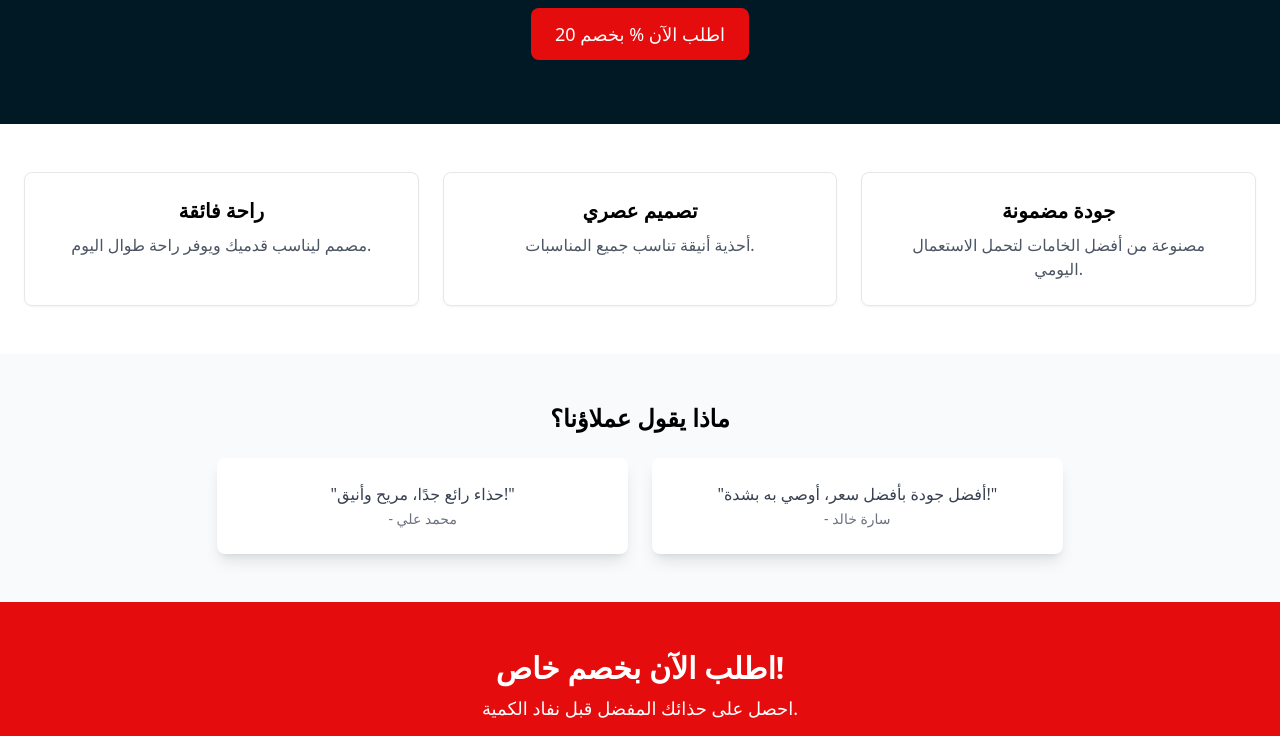
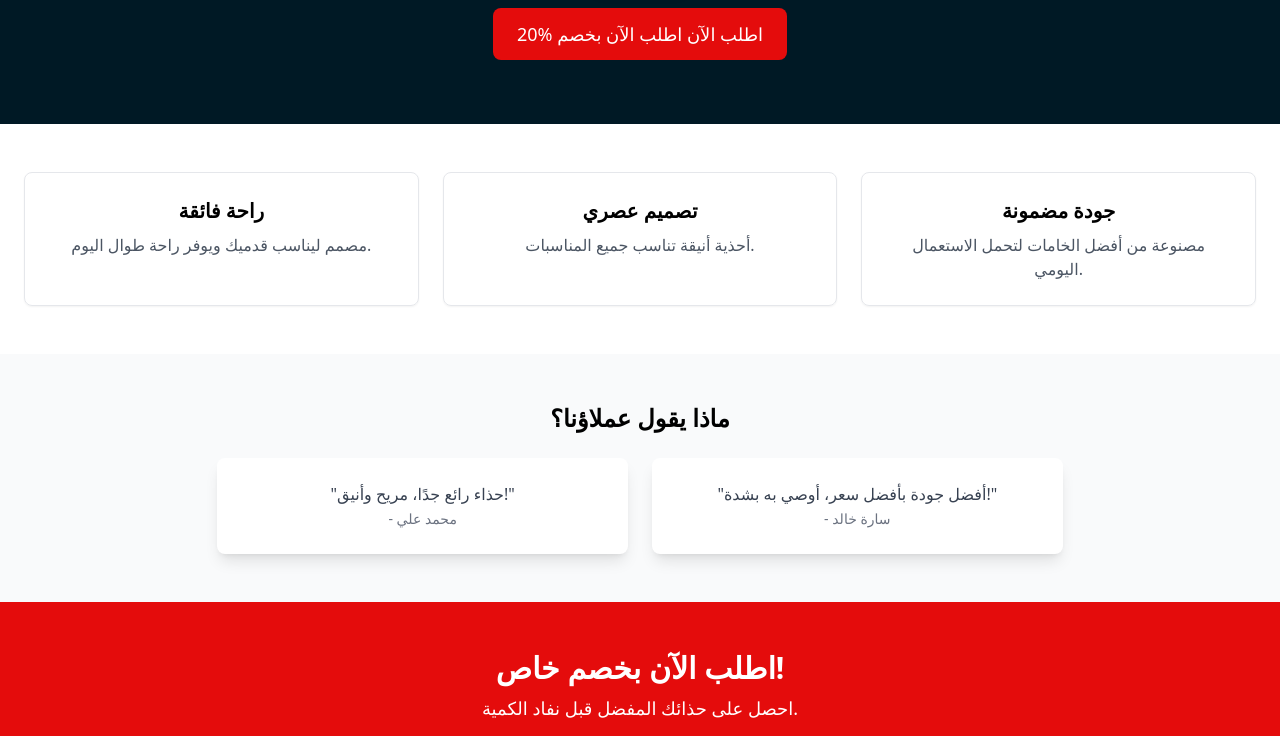
Before and after one commit to OmarAshour952/Xshuestore, a plain HTML site: page index.html in a window 1280 px wide. Shown: the part 364-1100 px from the top of the page. Drawn offline with nearby package versions, Linux system fonts and the light colour scheme.

Commit message:
Update index.html
تعديل زرار الخصم

```diff
--- a/index.html
+++ b/index.html
@@ -30,7 +30,8 @@
             class="h-24 w-auto mx-auto mt-6 rounded-lg shadow-lg" alt="أحذية عصرية">
         <a href="#order"
             class="mt-6 inline-block bg-[#e40c0c] text-white text-lg py-3 px-6 rounded-lg hover:bg-red-700">اطلب الآن
-           % بخصم 20</a>
+اطلب الآن بخصم %20
+</a>
     </section>
 
     <!-- المميزات -->
```
